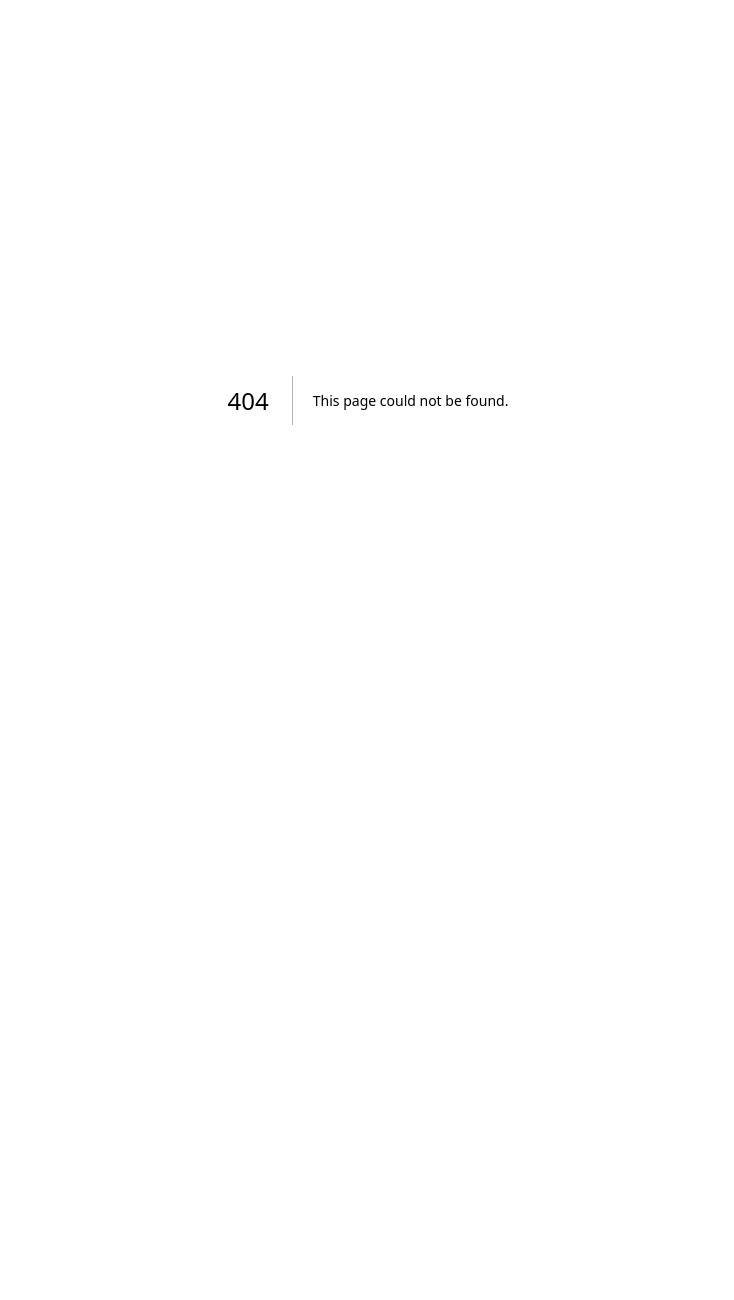
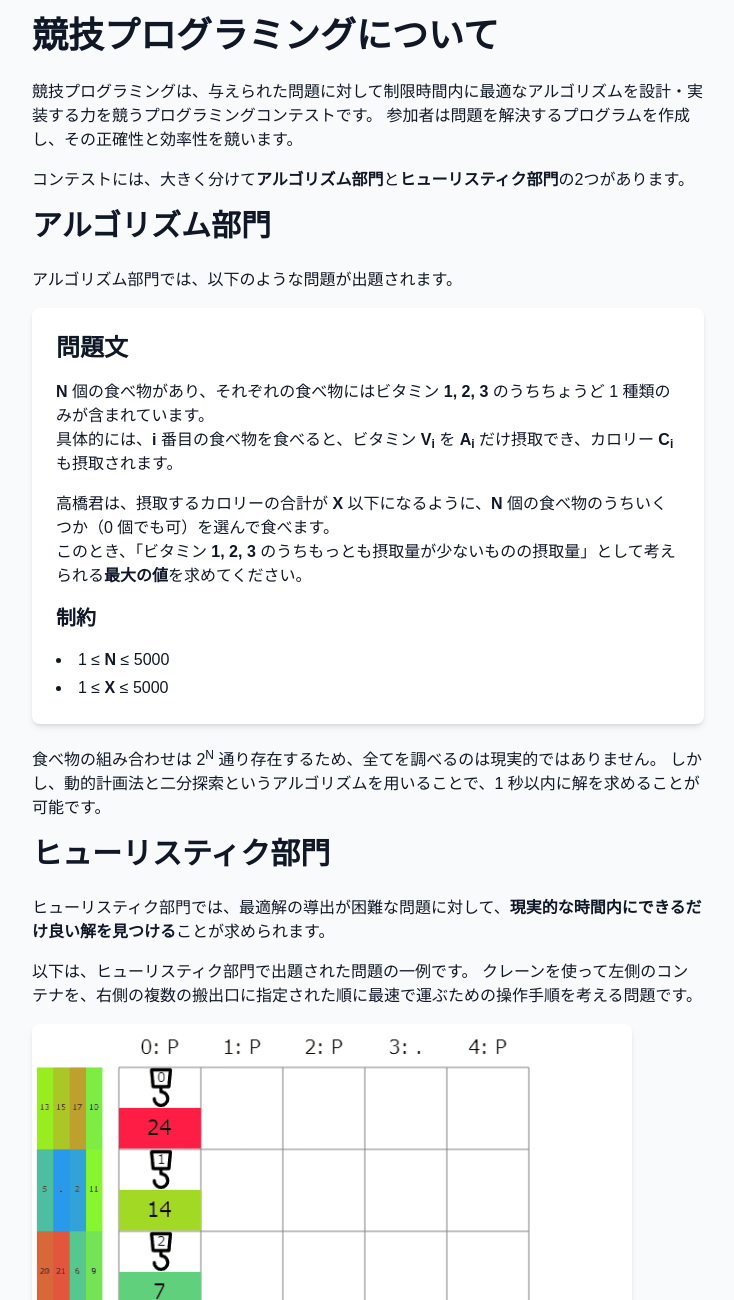
Before and after one commit to yu-0811/portfolio, a Next.js app: page /competitive-programming in a window 1280 px wide. Before the commit this address had no page. Shown: the top 1300 px of the page, without its empty margins (272-1006 px from the left). Before the commit the page ends 800 px from the top, so only its background shows below. Built offline with nearby package versions, Linux system fonts and the light colour scheme.

Commit message:
競技プログラミングについてのページ作成

```diff
--- /dev/null
+++ b/src/app/competitive-programming/page.tsx
@@ -0,0 +1,89 @@
+import Image from "next/image";
+
+export default function CompetitiveProgramming() {
+  return (
+    <main className="flex flex-col items-center justify-center min-h-screen p-4 bg-gray-50 text-gray-900">
+      <section className="max-w-2xl w-full">
+        <h1 className="text-4xl font-bold mb-6">競技プログラミングについて</h1>
+        <p className="mb-4">
+          競技プログラミングは、与えられた問題に対して制限時間内に最適なアルゴリズムを設計・実装する力を競うプログラミングコンテストです。
+          参加者は問題を解決するプログラムを作成し、その正確性と効率性を競います。
+        </p>
+        <p className="mb-4">
+          コンテストには、大きく分けて<strong>アルゴリズム部門</strong>と<strong>ヒューリスティク部門</strong>の2つがあります。
+        </p>
+
+        <h2 className="text-3xl font-bold mb-6">アルゴリズム部門</h2>
+        <p className="mb-4">
+          アルゴリズム部門では、以下のような問題が出題されます。
+        </p>
+        <section className="bg-white p-6 rounded-lg shadow-md mb-6">
+          <h2 className="text-2xl font-bold mb-4">問題文</h2>
+          <p className="mb-4">
+            <strong>N</strong> 個の食べ物があり、それぞれの食べ物にはビタミン <strong>1, 2, 3</strong> のうちちょうど 1 種類のみが含まれています。
+            <br />
+            具体的には、<strong>i</strong> 番目の食べ物を食べると、ビタミン <strong>V<sub>i</sub></strong> を <strong>A<sub>i</sub></strong> だけ摂取でき、カロリー <strong>C<sub>i</sub></strong> も摂取されます。
+          </p>
+          <p className="mb-4">
+            高橋君は、摂取するカロリーの合計が <strong>X</strong> 以下になるように、<strong>N</strong> 個の食べ物のうちいくつか（0 個でも可）を選んで食べます。
+            <br />
+            このとき、「ビタミン <strong>1, 2, 3</strong> のうちもっとも摂取量が少ないものの摂取量」として考えられる<strong>最大の値</strong>を求めてください。
+          </p>
+          <h4 className="text-xl font-bold mb-4">制約</h4>
+          <ul className="list-disc list-inside space-y-1 text-base">
+            <li>1 ≤ <strong>N</strong> ≤ 5000</li>
+            <li>1 ≤ <strong>X</strong> ≤ 5000</li>
+          </ul>
+        </section>
+        <p className="mb-4">
+          食べ物の組み合わせは 2<sup>N</sup> 通り存在するため、全てを調べるのは現実的ではありません。
+          しかし、動的計画法と二分探索というアルゴリズムを用いることで、1 秒以内に解を求めることが可能です。
+        </p>
+
+        <h2 className="text-3xl font-bold mb-6">ヒューリスティク部門</h2>
+        <p className="mb-4">
+          ヒューリスティク部門では、最適解の導出が困難な問題に対して、<strong>現実的な時間内にできるだけ良い解を見つける</strong>ことが求められます。
+        </p>
+        <p className="mb-4">
+          以下は、ヒューリスティク部門で出題された問題の一例です。
+          クレーンを使って左側のコンテナを、右側の複数の搬出口に指定された順に最速で運ぶための操作手順を考える問題です。
+        </p>
+        <div className="mb-6">
+          <Image
+            src="/visualizer.gif"
+            alt="ヒューリスティク部門のビジュアライザ"
+            width={600}
+            height={400}
+            className="rounded-lg shadow-md"
+          />
+        </div>
+
+        <p className="mb-4">
+          私は大学1年生から競技プログラミングを始め、現在ではアルゴリズム部門・ヒューリスティク部門の両方で<strong>上位10%</strong>のランクを獲得しています。
+        </p>
+
+        <h2 className="text-3xl font-bold mb-6">オンサイトイベントについて</h2>
+        <p className="mb-4">
+          コンテストにはオンライン開催のほか、オフライン（オンサイト）で行われるイベントもあります。
+        </p>
+        <p className="mb-4">
+          私は 2024 年 9 月に「KSDUPC（京都産業大学・同志社大学プログラミングコンテスト）」というオンサイトイベントを企画・開催しました。
+          問題の作成、会場の手配、参加者管理など、運営全般を担当しました。
+        </p>
+        <p className="mb-4">
+          当日は40名以上の参加者が集まり、盛況のうちに終了しました。
+          詳しくは
+          <a
+            href="https://yukun-py.hatenablog.com/entry/2024/09/16/210912"
+            target="_blank"
+            rel="noopener noreferrer"
+            className="text-blue-500 underline mx-1"
+          >
+            こちらの記事
+          </a>
+          をご覧ください。
+        </p>
+      </section>
+    </main>
+  );
+}
--- a/src/app/page.tsx
+++ b/src/app/page.tsx
@@ -1,4 +1,5 @@
 import Image from "next/image";
+import Link from "next/link";
 
 export default function Home() {
   return (
@@ -29,8 +30,16 @@ export default function Home() {
 
         {/* 競技プログラミング */}
         <div className="mb-8">
-          <h3 className="text-2xl font-semibold mb-3 text-gray-700">競技プログラミング</h3>
-          <ul className="list-disc list-inside text-gray-700 space-y-2">
+        <div className="flex items-center justify-start space-x-4">
+            <h3 className="text-2xl font-semibold text-gray-700">競技プログラミング</h3>
+            <Link
+              href="/competitive-programming"
+              className="text-blue-500 hover:underline text-base"
+            >
+              詳しくはこちら
+            </Link>
+          </div>
+          <ul className="list-disc list-inside text-gray-700 space-y-2 mt-3">
             <li>
               <strong>AtCoder</strong> - Algorithm : <span className="text-cyan-600">水色</span>, Heuristic : <span className="text-blue-600">青色</span>
             </li>
@@ -56,6 +65,25 @@ export default function Home() {
           </ul>
         </div>
       </section>
+
+      {/* Qiita,はてブ */}
+      <section className="max-w-2xl w-full mb-16">
+        <h2 className="text-3xl font-bold mb-6 border-b-2 border-gray-300 inline-block">
+          Article
+        </h2>
+        <ul className="list-disc list-inside text-gray-700 space-y-2">
+          <li>
+            <a href="https://qiita.com/yuu_kyopro" target="_blank" rel="noopener noreferrer" className="text-blue-600 hover:underline">
+              Qiita
+            </a>
+          </li>
+          <li>
+            <a href="https://yukun-py.hatenablog.com/" target="_blank" rel="noopener noreferrer" className="text-blue-600 hover:underline">
+              はてなブログ
+            </a>
+          </li>
+        </ul>
+      </section>
     </main>
   );
 }
```
Also changed, not shown: public/about_algo_problem.png (added), public/visualizer.gif (added).
